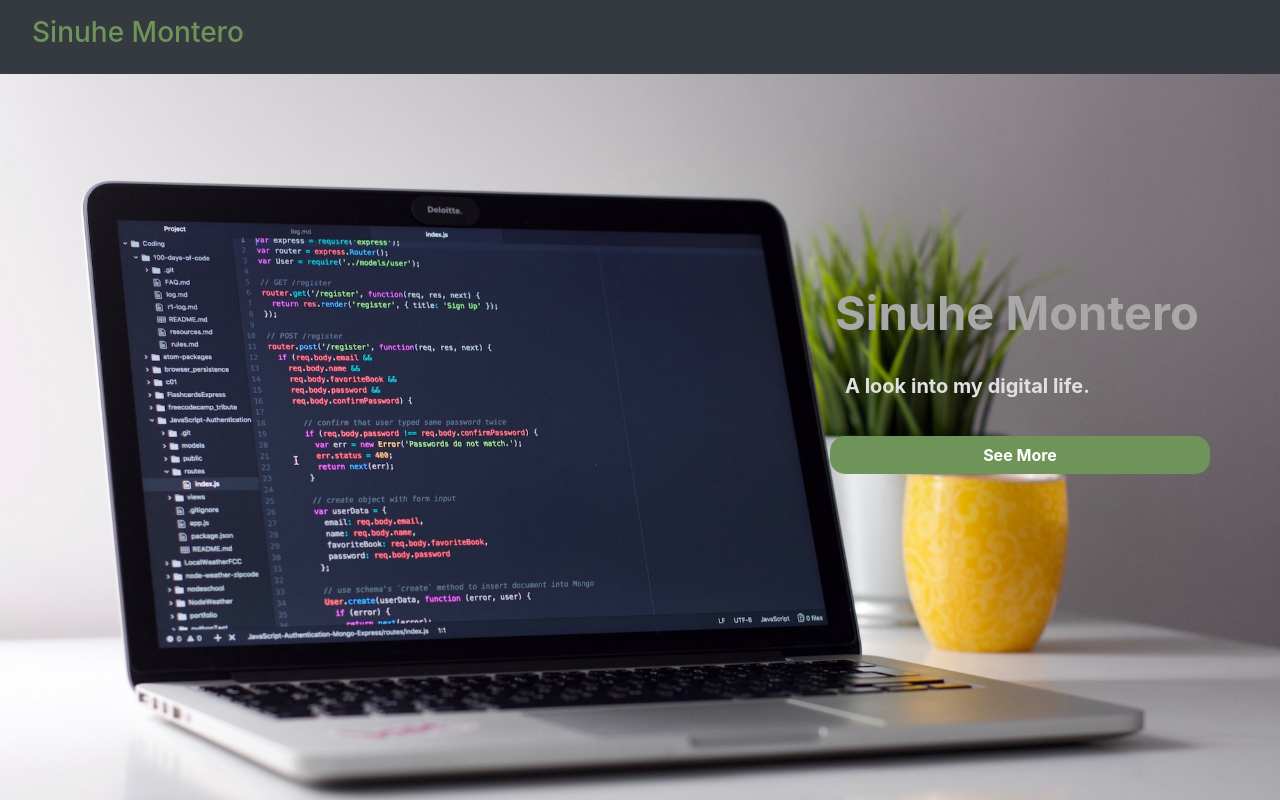
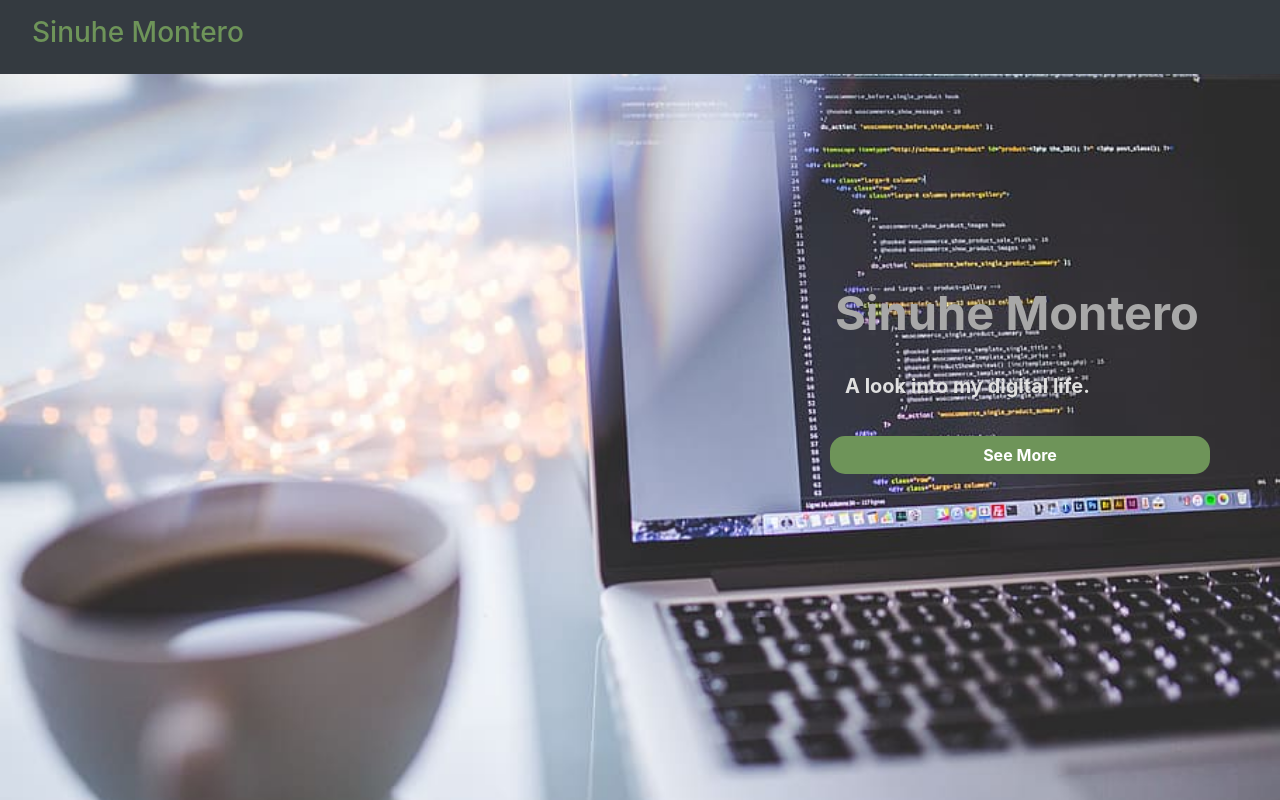
Before and after one commit to Sinuhem23/React-Portfolio, a React (Create React App) app: page / in a window 1280 px wide. Shown: the top 800 px of the page. Built offline with nearby package versions, Linux system fonts and the light colour scheme.

Commit message:
changed background

```diff
--- a/src/components/LandingPG/landingPg.css
+++ b/src/components/LandingPG/landingPg.css
@@ -1,5 +1,5 @@
 .backgroundImg {
-  background-image: url('./Image/React-Coding.jpeg');
+  background-image: url('./Image/MacBackground.jpg');
   background-size: cover;
   background-repeat: no-repeat;
   background-position: center;
```
Also changed, not shown: src/components/LandingPG/Image/MacBackground.jpg (added).
